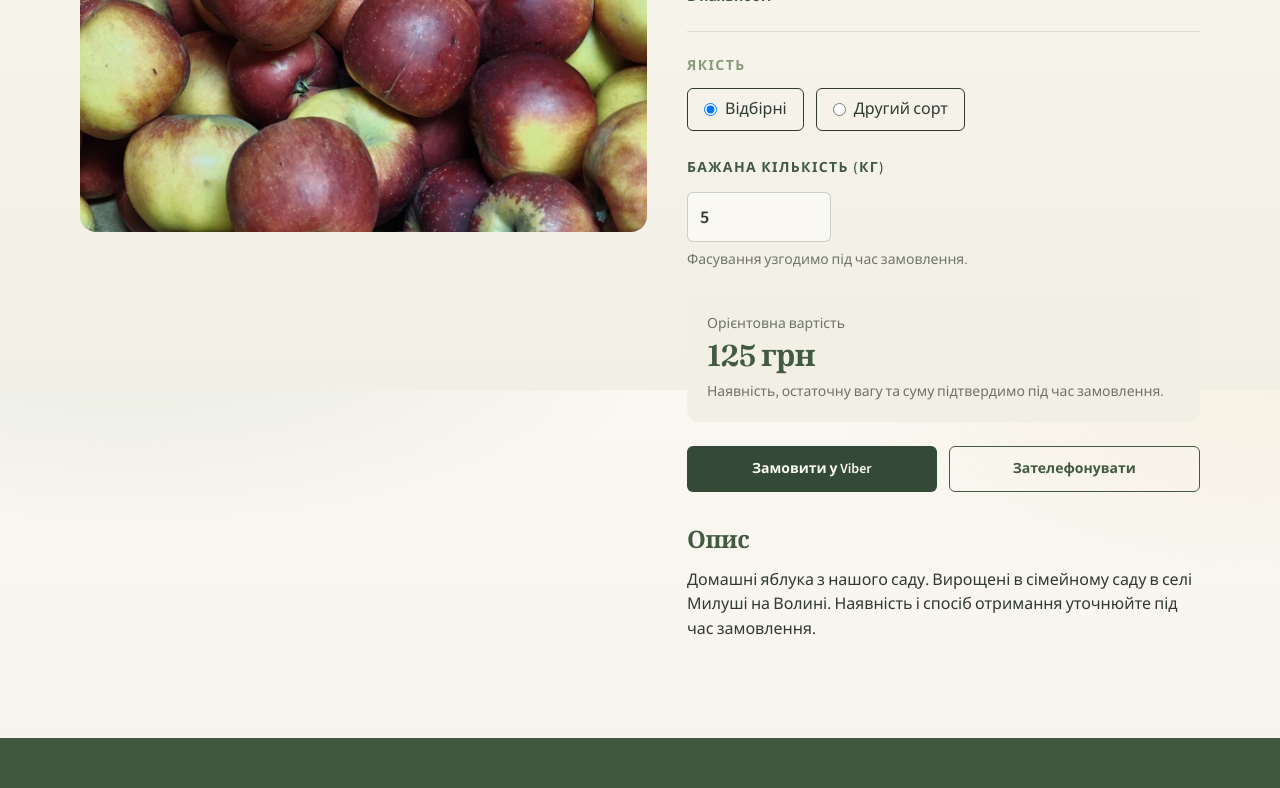
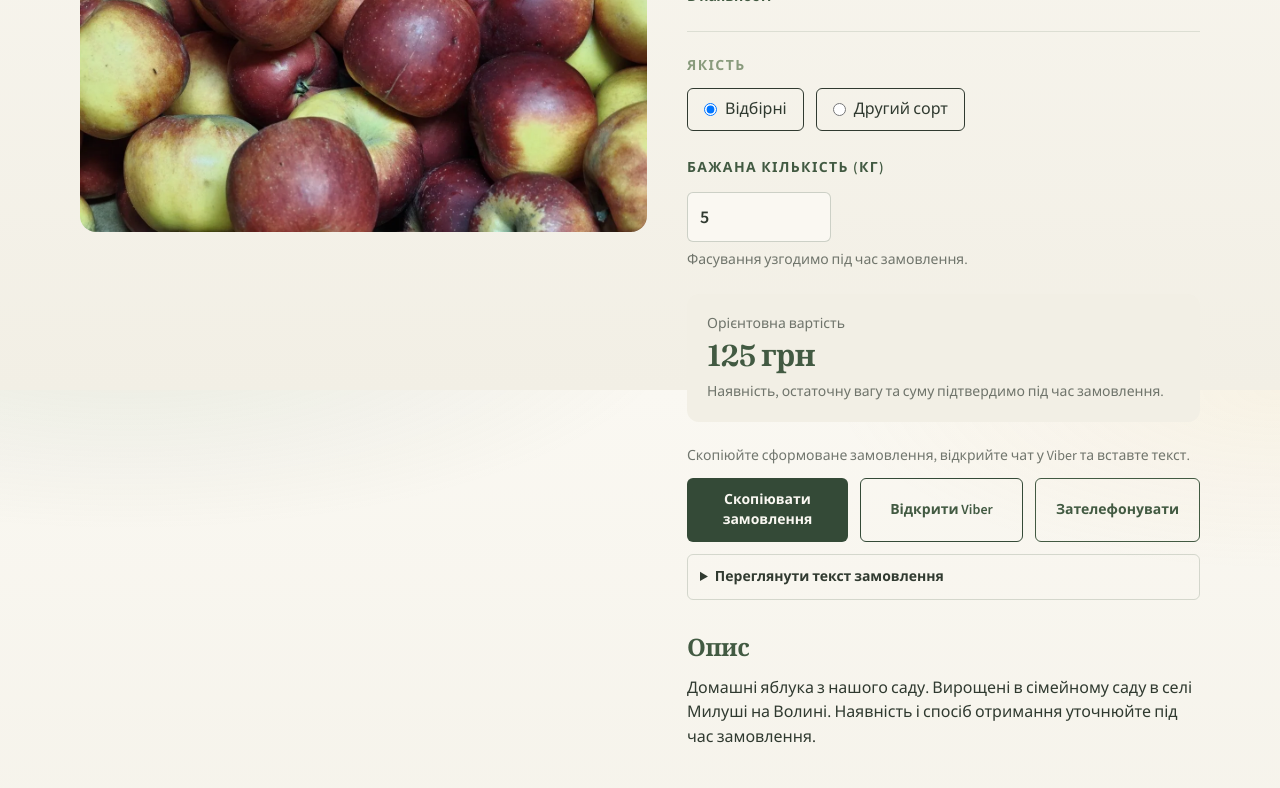
Before and after one commit to AnnaOmeliuk/milushi-garden, a React (Vite) app: page /product/bohemiia in a window 1280 px wide. Shown: the part 410-1198 px from the top of the page. Built offline with nearby package versions, Linux system fonts and the light colour scheme.

Commit message:
fix: copy full order text separately from Viber chat deep link

```diff
--- a/src/pages/Product.tsx
+++ b/src/pages/Product.tsx
@@ -16,12 +16,14 @@ export function Product() {
   const [imageIndex, setImageIndex] = useState(0)
   const [quality, setQuality] = useState<Quality>('selected')
   const [weight, setWeight] = useState('5')
+  const [copyStatus, setCopyStatus] = useState('')
 
   useEffect(() => {
     if (!product) return
     setImageIndex(0)
     setQuality('selected')
     setWeight(product.unit === 'kg' ? '5' : '1')
+    setCopyStatus('')
   }, [product])
 
   if (!product) {
@@ -36,6 +38,16 @@ export function Product() {
   const pricePerUnit = product.unit === 'kg' && quality === 'second' ? product.secondGradePricePerKg : product.pricePerKg
   const total = validWeight && pricePerUnit !== undefined ? Number((weightKg * pricePerUnit).toFixed(2)) : undefined
   const message = validWeight ? buildOrderMessage({ product, weightKg, quality: product.category === 'fruits' ? quality : 'selected' }) : ''
+
+  const copyOrder = async () => {
+    if (!validWeight) return
+    try {
+      await navigator.clipboard.writeText(message)
+      setCopyStatus('Повідомлення скопійовано. Відкрийте Viber та вставте його в чат.')
+    } catch {
+      setCopyStatus('Не вдалося скопіювати автоматично. Виділіть текст нижче та скопіюйте вручну.')
+    }
+  }
 
   return (
     <div className="section-pad">
@@ -156,14 +168,22 @@ export function Product() {
                   Зараз немає в наявності. Напишіть нам, щоб уточнити наступну наявність.
                 </p>
               ) : (
+                <div className="space-y-3">
+                  <p className="text-sm text-muted">Скопіюйте сформоване замовлення, відкрийте чат у Viber та вставте текст.</p>
                   <div className="flex flex-col gap-3 sm:flex-row sm:flex-wrap">
+                    <button
+                      type="button"
+                      disabled={!validWeight}
+                      onClick={copyOrder}
+                      className="inline-flex flex-1 items-center justify-center rounded-md bg-[var(--color-leaf)] px-5 py-3 text-sm font-semibold text-[var(--color-bg)] transition hover:brightness-110 disabled:cursor-not-allowed disabled:opacity-50"
+                    >
+                      Скопіювати замовлення
+                    </button>
                     <a
-                    href={validWeight ? viberOrderUrl(message) : undefined}
-                    aria-disabled={!validWeight}
-                    tabIndex={validWeight ? undefined : -1}
-                    className={`inline-flex flex-1 items-center justify-center rounded-md bg-[var(--color-leaf)] px-5 py-3 text-sm font-semibold text-[var(--color-bg)] transition hover:brightness-110 ${validWeight ? "" : "pointer-events-none opacity-50"}`}
+                      href={viberOrderUrl()}
+                      className="inline-flex flex-1 items-center justify-center rounded-md border border-[var(--color-leaf)] px-5 py-3 text-sm font-semibold text-[var(--color-green)] transition hover:bg-[color-mix(in_srgb,var(--color-soft-green)_25%,transparent)]"
                     >
-                    Замовити у Viber
+                      Відкрити Viber
                     </a>
                     <a
                       href={phoneOrderUrl()}
@@ -171,6 +191,12 @@ export function Product() {
                     >
                       Зателефонувати
                     </a>
+                  </div>
+                  {copyStatus ? <p role="status" className="text-sm text-[var(--color-green)]">{copyStatus}</p> : null}
+                  <details className="rounded-md border border-[color-mix(in_srgb,var(--color-green)_20%,transparent)] p-3">
+                    <summary className="cursor-pointer text-sm font-semibold">Переглянути текст замовлення</summary>
+                    <textarea readOnly value={message} rows={9} aria-label="Текст замовлення" className="mt-3 w-full rounded-md border bg-[var(--color-bg)] p-3 text-sm" />
+                  </details>
                 </div>
               )}
             </div>
```
Lines whose indentation alone changed are shown as unchanged.
